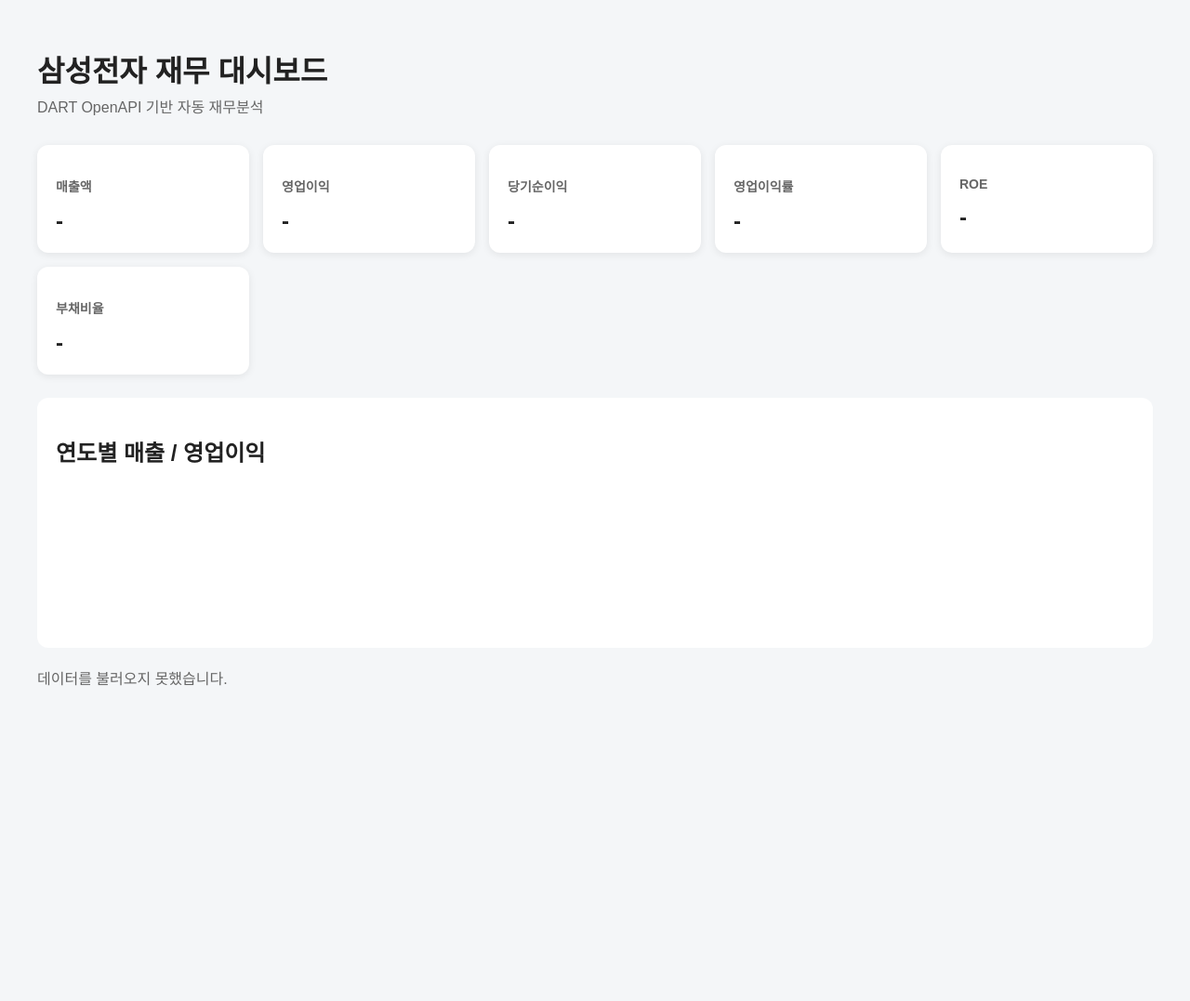
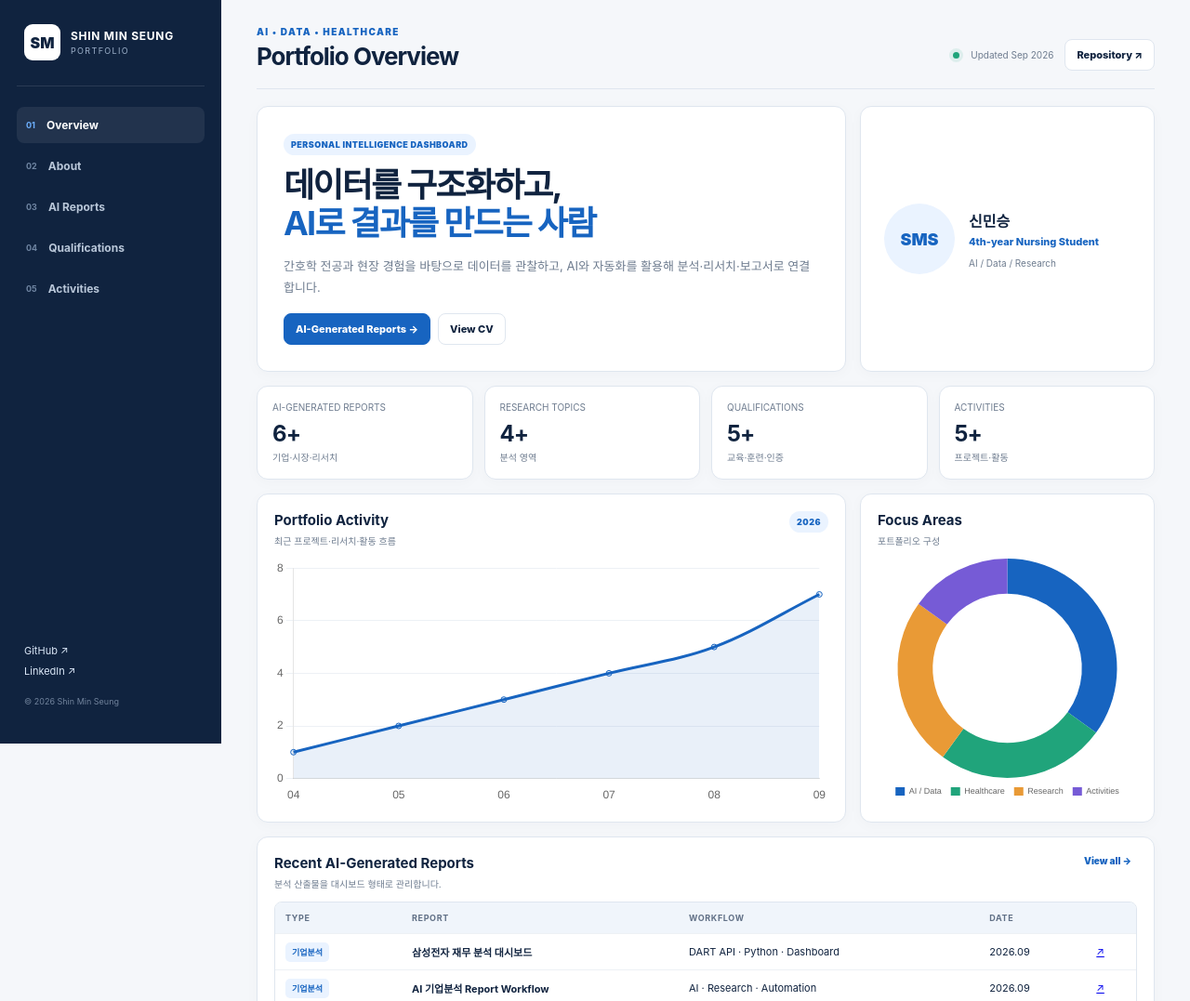
Before and after one commit to msshin0280-lgtm/crispy-couscous, a plain HTML site: page dashboard/index.html in a window 1280 px wide. Shown: the top 1077 px of the page at 93% size. Before the commit the page ends 800 px from the top, so only its background shows below. Drawn offline with nearby package versions, Linux system fonts and the light colour scheme; no server answers.

Commit message:
Add files via upload

```diff
--- /dev/null
+++ b/dashboard/app.js
@@ -0,0 +1,96 @@
+const DATA = {
+  linkedin: "https://www.linkedin.com/",
+  metrics: {reports: 6, topics: 4, qualifications: 5, activities: 5},
+  reports: [
+    {type:"기업분석",title:"삼성전자 재무 분석 대시보드",workflow:"DART API · Python · Dashboard",date:"2026.09",desc:"OpenDART 데이터를 자동 수집하고 매출·영업이익·순이익 및 재무비율을 계산해 대시보드로 표현.",url:"../dashboard/"},
+    {type:"기업분석",title:"AI 기업분석 Report Workflow",workflow:"AI · Research · Automation",date:"2026.09",desc:"기업 자료 수집부터 핵심 지표 정리와 보고서 작성까지 반복 가능한 workflow로 구조화.",url:"#"},
+    {type:"시장분석",title:"산업 동향 및 시장 리서치",workflow:"AI · Web Research",date:"2026.08",desc:"뉴스와 공개자료를 수집해 산업 변화와 주요 이슈를 요약하고 비교.",url:"#"},
+    {type:"데이터분석",title:"KPI 기반 기업 비교 분석",workflow:"Python · Data Visualization",date:"2026.07",desc:"핵심 지표를 표준화하고 비교 가능한 형태로 시각화.",url:"#"},
+    {type:"리서치",title:"AI 기반 보고서 생성 Workflow",workflow:"LLM · Prompt · Automation",date:"2026.06",desc:"수집 → 정제 → 분석 → 요약 → 보고서의 과정을 하나의 작업 흐름으로 정리.",url:"#"},
+    {type:"리서치",title:"뉴스 모니터링 및 요약",workflow:"AI · Automation",date:"2026.05",desc:"반복적인 정보 탐색을 줄이고 핵심 정보만 빠르게 확인하는 구조를 설계.",url:"#"}
+  ],
+  qualifications: [
+    {name:"간호학 전공교육",org:"한림성심대학교 간호학과",date:"2023 — Present",type:"Education"},
+    {name:"말초정맥 술기 프로그램",org:"Clinical Skills Training",date:"2026",type:"Training"},
+    {name:"임상실습",org:"Healthcare / Clinical Practice",date:"2026",type:"Clinical"},
+    {name:"국가근로",org:"병원 간호부",date:"Experience",type:"Experience"},
+    {name:"자격증 / 수료증",org:"추가 입력 가능",date:"—",type:"Certification"}
+  ],
+  activities: [
+    {date:"2026.09",title:"AI 기업분석 & Portfolio Dashboard",type:"Project",desc:"OpenDART 기반 분석 프로젝트를 포트폴리오 대시보드로 확장."},
+    {date:"2026.08",title:"AI / Data Research",type:"Research",desc:"기업·산업 자료를 수집하고 AI를 활용해 분석·요약하는 workflow 구축."},
+    {date:"2026.07",title:"데이터 시각화 프로젝트",type:"Project",desc:"핵심 지표를 카드·그래프·테이블로 연결해 읽기 쉬운 화면으로 구성."},
+    {date:"2026.06",title:"교내외 활동 및 프로젝트",type:"Activity",desc:"전공과 데이터·AI 관심사를 연결하는 프로젝트 및 활동 참여."},
+    {date:"2026.05",title:"개인 포트폴리오 구축",type:"Portfolio",desc:"분석 결과물과 경험을 재사용 가능한 데이터 구조로 정리."}
+  ]
+};
+
+const $=s=>document.querySelector(s), $$=s=>[...document.querySelectorAll(s)];
+
+function metric(label,value,note){return `<div class="metric"><span>${label}</span><strong>${value}</strong><small>${note}</small></div>`}
+
+function renderMetrics(){
+  $("#overviewMetrics").innerHTML=[
+    metric("AI-GENERATED REPORTS",DATA.metrics.reports+"+","기업·시장·리서치"),
+    metric("RESEARCH TOPICS",DATA.metrics.topics+"+","분석 영역"),
+    metric("QUALIFICATIONS",DATA.metrics.qualifications+"+","교육·훈련·인증"),
+    metric("ACTIVITIES",DATA.metrics.activities+"+","프로젝트·활동")
+  ].join("");
+  $("#reportMetrics").innerHTML=[
+    metric("TOTAL REPORTS",DATA.reports.length+"+","등록 산출물"),
+    metric("AUTOMATED WORKFLOW","5+","AI / Python / Data"),
+    metric("REPORT TYPES",new Set(DATA.reports.map(x=>x.type)).size,"분석 카테고리"),
+    metric("SOURCE","GitHub","crispy-couscous")
+  ].join("");
+  $("#qualificationMetrics").innerHTML=[
+    metric("TOTAL",DATA.qualifications.length+"+","등록 항목"),
+    metric("EDUCATION","1+","전공 교육"),
+    metric("TRAINING","2+","실무·임상 교육"),
+    metric("STATUS","ACTIVE","계속 업데이트")
+  ].join("");
+}
+
+function renderRecent(){
+ $("#recentReports").innerHTML=DATA.reports.slice(0,5).map(r=>`<tr><td><span class="type-tag">${r.type}</span></td><td><b>${r.title}</b></td><td>${r.workflow}</td><td>${r.date}</td><td><a href="${r.url}" target="_blank">↗</a></td></tr>`).join("");
+}
+
+function renderReports(filter="전체",query=""){
+ const types=["전체",...new Set(DATA.reports.map(r=>r.type))];
+ $("#reportFilters").innerHTML=`<div class="filters">${types.map(t=>`<button class="filter ${t===filter?"active":""}" data-filter="${t}">${t}</button>`).join("")}</div>`;
+ $$("#reportFilters .filter").forEach(b=>b.onclick=()=>renderReports(b.dataset.filter,$("#reportSearch").value));
+ const q=query.toLowerCase();
+ const list=DATA.reports.filter(r=>(filter==="전체"||r.type===filter)&&(!q||(r.title+r.desc+r.workflow).toLowerCase().includes(q)));
+ $("#reportGrid").innerHTML=list.map((r,i)=>`<article class="report-card"><div class="report-no">${String(i+1).padStart(2,"0")}</div><span class="type-tag">${r.type}</span><h3>${r.title}</h3><p>${r.desc}</p><div class="meta"><span>${r.workflow}</span><span>${r.date}</span></div><a href="${r.url}" target="_blank">PROJECT / REPORT ↗</a></article>`).join("")||`<div class="panel">검색 결과가 없습니다.</div>`;
+}
+
+function renderQualifications(){
+ $("#qualificationGrid").innerHTML=DATA.qualifications.map((q,i)=>`<article class="qualification-card"><div class="icon">${String(i+1).padStart(2,"0")}</div><b>${q.type}</b><h3>${q.name}</h3><p>${q.org}</p><small>${q.date}</small></article>`).join("");
+}
+
+function renderActivities(){
+ $("#activityTimeline").innerHTML=DATA.activities.map(a=>`<div class="activity-item"><div class="activity-date">${a.date}</div><div class="activity-dot"></div><div class="activity-body"><b>${a.title}</b><span>${a.type} · ${a.desc}</span></div></div>`).join("");
+ const counts={};DATA.activities.forEach(a=>counts[a.type]=(counts[a.type]||0)+1);
+ $("#activitySummary").innerHTML=Object.entries(counts).map(([k,v])=>`<div class="summary-row"><span>${k}</span><b>${v}</b></div>`).join("");
+}
+
+function charts(){
+ const ctx=$("#activityChart");
+ new Chart(ctx,{type:"line",data:{labels:["04","05","06","07","08","09"],datasets:[{label:"Projects / Research",data:[1,2,3,4,5,7],borderColor:"#1764c0",backgroundColor:"#1764c018",fill:true,tension:.35,pointRadius:3}]},options:{responsive:true,maintainAspectRatio:false,plugins:{legend:{display:false}},scales:{y:{beginAtZero:true,grid:{color:"#edf1f5"},ticks:{stepSize:2}},x:{grid:{display:false}}}}});
+ new Chart($("#focusChart"),{type:"doughnut",data:{labels:["AI / Data","Healthcare","Research","Activities"],datasets:[{data:[35,25,25,15],backgroundColor:["#1764c0","#20a47b","#e99a36","#765bd6"],borderWidth:0}]},options:{responsive:true,maintainAspectRatio:false,cutout:"68%",plugins:{legend:{position:"bottom",labels:{boxWidth:10,font:{size:9}}}}}});
+}
+
+const titles={overview:"Portfolio Overview",about:"About Me",reports:"AI Research Dashboard",qualifications:"Qualifications",activities:"Activities"};
+function navigate(view){
+ $$(".view").forEach(v=>v.classList.toggle("active",v.id===view));
+ $$(".nav-item").forEach(v=>v.classList.toggle("active",v.dataset.view===view));
+ $("#pageTitle").textContent=titles[view]||"Portfolio Overview";
+ window.scrollTo({top:0,behavior:"smooth"});
+}
+$$(".nav-item").forEach(b=>b.onclick=()=>navigate(b.dataset.view));
+$$("[data-jump]").forEach(b=>b.onclick=()=>navigate(b.dataset.jump));
+$("#reportSearch").addEventListener("input",e=>{
+ const active=$(".filter.active")?.dataset.filter||"전체";renderReports(active,e.target.value);
+});
+
+["linkedinSide","linkedinAbout","linkedinIdentity"].forEach(id=>{$("#"+id).href=DATA.linkedin});
+renderMetrics();renderRecent();renderReports();renderQualifications();renderActivities();charts();
--- a/dashboard/index.html
+++ b/dashboard/index.html
@@ -1,207 +1,141 @@
-<!DOCTYPE html>
+<!doctype html>
 <html lang="ko">
 <head>
 <meta charset="UTF-8">
-<meta name="viewport" content="width=device-width, initial-scale=1.0">
+<meta name="viewport" content="width=device-width,initial-scale=1">
+<meta name="description" content="Shin Min Seung — AI, Data & Healthcare Portfolio Dashboard">
+<title>SHIN MIN SEUNG | Portfolio Dashboard</title>
+<link rel="preconnect" href="https://cdn.jsdelivr.net">
+<script src="https://cdn.jsdelivr.net/npm/chart.js"></script>
+<link rel="stylesheet" href="./style.css">
+</head>
+<body>
+<div class="app-shell">
+  <aside class="sidebar">
+    <div class="brand">
+      <div class="brand-mark">SM</div>
+      <div><strong>SHIN MIN SEUNG</strong><span>PORTFOLIO</span></div>
+    </div>
+    <nav>
+      <button class="nav-item active" data-view="overview"><i>01</i> Overview</button>
+      <button class="nav-item" data-view="about"><i>02</i> About</button>
+      <button class="nav-item" data-view="reports"><i>03</i> AI Reports</button>
+      <button class="nav-item" data-view="qualifications"><i>04</i> Qualifications</button>
+      <button class="nav-item" data-view="activities"><i>05</i> Activities</button>
+    </nav>
+    <div class="side-bottom">
+      <a href="https://github.com/msshin0280-lgtm/crispy-couscous" target="_blank">GitHub ↗</a>
+      <a id="linkedinSide" href="#" target="_blank">LinkedIn ↗</a>
+      <small>© 2026 Shin Min Seung</small>
+    </div>
+  </aside>
 
-<title>삼성전자 재무 대시보드</title>
+  <main class="content">
+    <header class="topbar">
+      <div>
+        <div class="kicker">AI • DATA • HEALTHCARE</div>
+        <h1 id="pageTitle">Portfolio Overview</h1>
+      </div>
+      <div class="top-actions">
+        <span class="live-dot"></span><span>Updated Sep 2026</span>
+        <a class="outline" href="https://github.com/msshin0280-lgtm/crispy-couscous" target="_blank">Repository ↗</a>
+      </div>
+    </header>
 
-<script src="https://cdn.jsdelivr.net/npm/chart.js"></script>
+    <section class="view active" id="overview">
+      <div class="hero">
+        <div class="hero-copy">
+          <span class="pill">PERSONAL INTELLIGENCE DASHBOARD</span>
+          <h2>데이터를 구조화하고,<br><em>AI로 결과를 만드는 사람</em></h2>
+          <p>간호학 전공과 현장 경험을 바탕으로 데이터를 관찰하고, AI와 자동화를 활용해 분석·리서치·보고서로 연결합니다.</p>
+          <div class="hero-links">
+            <button class="primary" data-jump="reports">AI-Generated Reports →</button>
+            <button class="ghost" data-jump="about">View CV</button>
+          </div>
+        </div>
+        <div class="hero-profile">
+          <div class="profile-avatar">SMS</div>
+          <div>
+            <strong>신민승</strong>
+            <span>4th-year Nursing Student</span>
+            <small>AI / Data / Research</small>
+          </div>
+        </div>
+      </div>
 
-<style>
-body {
-    font-family: Arial, sans-serif;
-    background: #f4f6f8;
-    margin: 0;
-    color: #222;
-}
+      <div class="metric-grid" id="overviewMetrics"></div>
 
-.container {
-    max-width: 1200px;
-    margin: auto;
-    padding: 30px;
-}
+      <div class="two-col">
+        <article class="panel chart-panel">
+          <div class="panel-head"><div><h3>Portfolio Activity</h3><p>최근 프로젝트·리서치·활동 흐름</p></div><span class="period">2026</span></div>
+          <div class="chart-box"><canvas id="activityChart"></canvas></div>
+        </article>
+        <article class="panel chart-panel">
+          <div class="panel-head"><div><h3>Focus Areas</h3><p>포트폴리오 구성</p></div></div>
+          <div class="chart-box doughnut"><canvas id="focusChart"></canvas></div>
+        </article>
+      </div>
 
-h1 {
-    margin-bottom: 5px;
-}
+      <div class="panel">
+        <div class="panel-head"><div><h3>Recent AI-Generated Reports</h3><p>분석 산출물을 대시보드 형태로 관리합니다.</p></div><button class="link-button" data-jump="reports">View all →</button></div>
+        <div class="table-wrap"><table><thead><tr><th>TYPE</th><th>REPORT</th><th>WORKFLOW</th><th>DATE</th><th></th></tr></thead><tbody id="recentReports"></tbody></table></div>
+      </div>
+    </section>
 
-.subtitle {
-    color: #666;
-    margin-bottom: 30px;
-}
+    <section class="view" id="about">
+      <div class="view-heading"><div><span class="kicker">02 / ABOUT</span><h2>About Me</h2><p>CV와 경험을 대시보드형으로 정리했습니다.</p></div><div class="actions"><a class="outline" href="https://github.com/msshin0280-lgtm/crispy-couscous" target="_blank">GitHub ↗</a><a id="linkedinAbout" class="outline" href="#" target="_blank">LinkedIn ↗</a></div></div>
+      <div class="about-top">
+        <article class="panel identity">
+          <div class="profile-avatar large">SMS</div><span class="pill">DATA • AI • HEALTHCARE</span>
+          <h3>신민승</h3><p>한림성심대학교 간호학과 4학년</p>
+          <div class="contact-links"><a href="https://github.com/msshin0280-lgtm/crispy-couscous" target="_blank">GitHub ↗</a><a id="linkedinIdentity" href="#" target="_blank">LinkedIn ↗</a></div>
+        </article>
+        <article class="panel">
+          <h3>Profile</h3>
+          <p class="large-copy">환자의 상황을 세심하게 관찰하고 기록하는 간호학 전공 경험을 바탕으로, 데이터를 구조화하고 AI를 활용해 반복적인 분석 업무를 효율화하는 데 관심이 있습니다.</p>
+          <div class="tag-list"><span>AI Automation</span><span>Data Analysis</span><span>Research</span><span>Dashboard</span><span>Healthcare</span></div>
+        </article>
+      </div>
+      <div class="three-col">
+        <article class="panel"><span class="number">01</span><h3>Education</h3><b>한림성심대학교</b><p>간호학과 · 4학년</p><small>전공 교육 및 임상실습</small></article>
+        <article class="panel"><span class="number">02</span><h3>Healthcare Experience</h3><b>병원 현장 경험</b><p>국가근로 · 병동 지원 · 임상실습</p><small>업무 관찰, 물품·업무 지원, 환자안전 중심 경험</small></article>
+        <article class="panel"><span class="number">03</span><h3>AI & Data</h3><b>Research / Automation</b><p>기업분석 · 데이터 대시보드</p><small>반복 업무를 구조화하고 결과를 시각화</small></article>
+      </div>
+      <article class="panel">
+        <div class="panel-head"><div><h3>Career & Experience Timeline</h3><p>주요 경험을 시간순으로 정리했습니다.</p></div></div>
+        <div class="timeline">
+          <div><span>2026</span><b>AI & Data Portfolio</b><p>기업분석, 자동화, 대시보드 프로젝트를 포트폴리오로 확장</p></div>
+          <div><span>2026</span><b>Clinical Practice</b><p>병동 및 임상실습을 통해 현장 관찰과 환자안전 중심의 업무 경험</p></div>
+          <div><span>2023 — 2026</span><b>Nursing Education</b><p>한림성심대학교 간호학과 전공 교육</p></div>
+          <div><span>Previous</span><b>Military Hospital / Public Service Experience</b><p>응급상황 대응과 의료 현장에서의 책임감·협업 경험</p></div>
+        </div>
+      </article>
+    </section>
 
-.cards {
-    display: grid;
-    grid-template-columns:
-        repeat(auto-fit, minmax(200px, 1fr));
-    gap: 15px;
-}
+    <section class="view" id="reports">
+      <div class="view-heading"><div><span class="kicker">03 / AI-GENERATED REPORTS</span><h2>AI Research Dashboard</h2><p>AI 자동화로 만든 기업분석·리서치·데이터 산출물</p></div><a class="primary" href="https://github.com/msshin0280-lgtm/crispy-couscous" target="_blank">Open GitHub Dashboard ↗</a></div>
+      <div class="metric-grid" id="reportMetrics"></div>
+      <div class="report-toolbar"><div id="reportFilters"></div><input id="reportSearch" type="search" placeholder="보고서 검색…"></div>
+      <div class="report-grid" id="reportGrid"></div>
+    </section>
 
-.card {
-    background: white;
-    padding: 20px;
-    border-radius: 12px;
-    box-shadow: 0 2px 8px rgba(0,0,0,.08);
-}
+    <section class="view" id="qualifications">
+      <div class="view-heading"><div><span class="kicker">04 / QUALIFICATIONS & CERTIFICATIONS</span><h2>Qualifications</h2><p>자격·교육·수료 및 전문역량</p></div></div>
+      <div class="metric-grid" id="qualificationMetrics"></div>
+      <div class="qualification-grid" id="qualificationGrid"></div>
+      <div class="notice">※ 실제 자격증/수료증 이미지와 발급일을 추가하려면 <b>dashboard/data.json</b>의 qualifications 배열만 수정하면 됩니다.</div>
+    </section>
 
-.card h3 {
-    color: #666;
-    font-size: 14px;
-}
-
-.value {
-    font-size: 24px;
-    font-weight: bold;
-}
-
-.chart {
-    margin-top: 25px;
-    padding: 20px;
-    background: white;
-    border-radius: 12px;
-}
-
-.status {
-    margin-top: 20px;
-    color: #666;
-}
-</style>
-</head>
-
-<body>
-
-<div class="container">
-
-<h1>삼성전자 재무 대시보드</h1>
-
-<div class="subtitle">
-DART OpenAPI 기반 자동 재무분석
+    <section class="view" id="activities">
+      <div class="view-heading"><div><span class="kicker">05 / ACTIVITIES</span><h2>Activities</h2><p>교내외 활동·프로젝트·공모전 및 최근 기록</p></div></div>
+      <div class="activity-layout">
+        <article class="panel"><div class="panel-head"><div><h3>Activity Timeline</h3><p>최근 활동부터 표시됩니다.</p></div></div><div id="activityTimeline"></div></article>
+        <article class="panel"><h3>Activity Summary</h3><div id="activitySummary"></div></article>
+      </div>
+    </section>
+  </main>
 </div>
-
-<div class="cards">
-
-<div class="card">
-<h3>매출액</h3>
-<div class="value" id="revenue">-</div>
-</div>
-
-<div class="card">
-<h3>영업이익</h3>
-<div class="value" id="operating_profit">-</div>
-</div>
-
-<div class="card">
-<h3>당기순이익</h3>
-<div class="value" id="net_income">-</div>
-</div>
-
-<div class="card">
-<h3>영업이익률</h3>
-<div class="value" id="operating_margin">-</div>
-</div>
-
-<div class="card">
-<h3>ROE</h3>
-<div class="value" id="roe">-</div>
-</div>
-
-<div class="card">
-<h3>부채비율</h3>
-<div class="value" id="debt_ratio">-</div>
-</div>
-
-</div>
-
-<div class="chart">
-
-<h2>연도별 매출 / 영업이익</h2>
-
-<canvas id="financialChart"></canvas>
-
-</div>
-
-<div class="status" id="status">
-데이터를 불러오는 중...
-</div>
-
-</div>
-
-<script>
-
-async function loadData() {
-
-    try {
-
-        const response =
-            await fetch("data.json");
-
-        const data =
-            await response.json();
-
-        console.log(data);
-
-        document.getElementById("status")
-            .innerText =
-            "DART 데이터 연결 완료";
-
-        /*
-         * 현재 data.json 구조에 맞춰
-         * 다음 단계에서 자동 연결합니다.
-         */
-
-        if (data.revenue) {
-
-            document.getElementById("revenue")
-                .innerText =
-                formatMoney(data.revenue);
-
-        }
-
-        if (data.operating_profit) {
-
-            document.getElementById("operating_profit")
-                .innerText =
-                formatMoney(data.operating_profit);
-
-        }
-
-        if (data.net_income) {
-
-            document.getElementById("net_income")
-                .innerText =
-                formatMoney(data.net_income);
-
-        }
-
-    }
-
-    catch (error) {
-
-        console.error(error);
-
-        document.getElementById("status")
-            .innerText =
-            "데이터를 불러오지 못했습니다.";
-
-    }
-
-}
-
-
-function formatMoney(value) {
-
-    if (!value) return "-";
-
-    return Number(value)
-        .toLocaleString("ko-KR");
-
-}
-
-
-loadData();
-
-</script>
-
+<div id="toast" class="toast"></div>
+<script src="./app.js"></script>
 </body>
 </html>
```
Also changed, not shown: dashboard/data.json (added, +9 -0 lines), dashboard/style.css (added).
